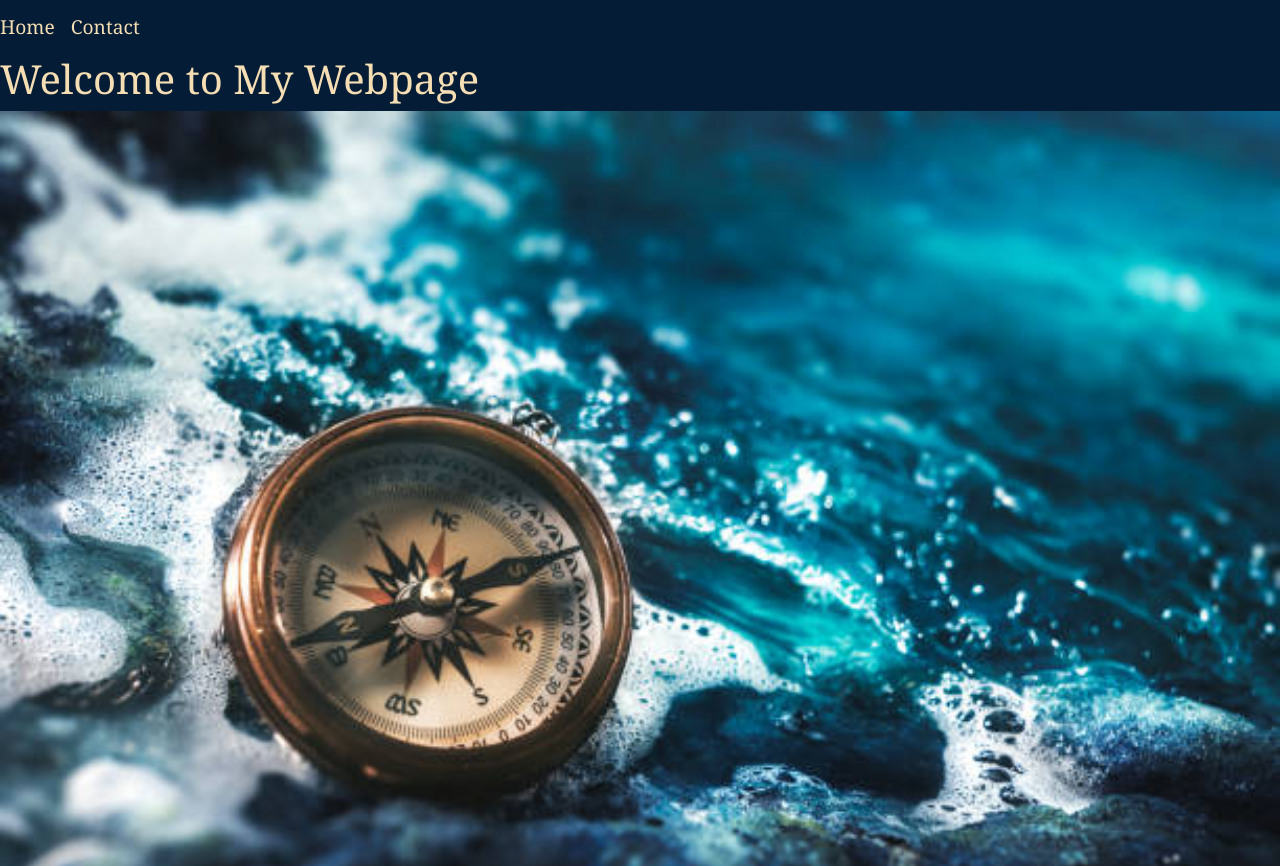
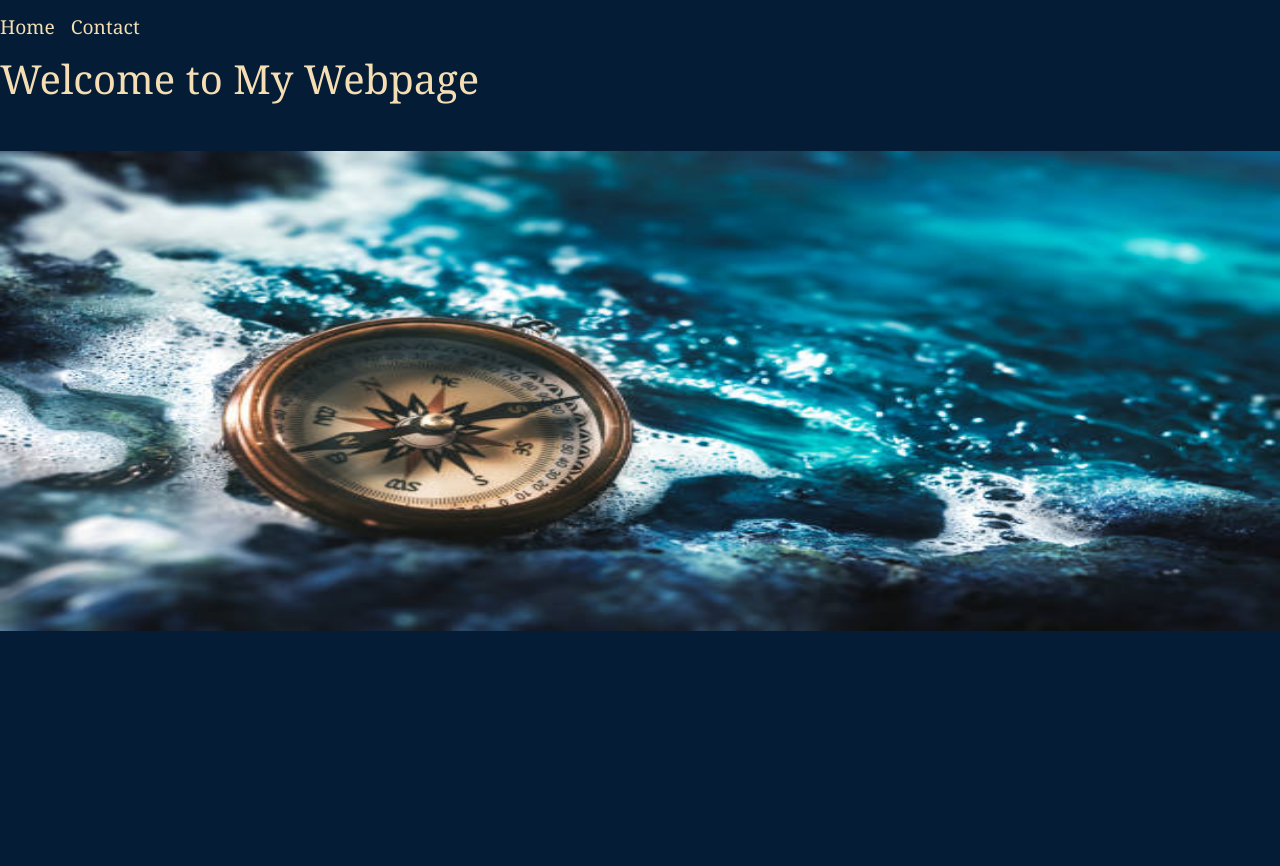
Before and after one commit to quandagr/Navigation, a React (Vite) app: page / in a window 1280 px wide. Shown: the top 866 px of the page. After the commit the page ends 800 px from the top, so only its background shows below. Built offline with nearby package versions, Linux system fonts and the light colour scheme.

Commit message:
finishing adding touches to the photo

```diff
--- a/src/Pages/Home.jsx
+++ b/src/Pages/Home.jsx
@@ -6,7 +6,7 @@ export const Home = () => {
        <h1>Welcome to My Webpage</h1>
       {/* <p>This is a simple React application with routing.</p> */}
       {/* <p>Use the navigation links above to explore different pages.</p> */}
-      <img src="/nav.jpg" alt="Navigation System" width="100%"/>
+      <img src="/nav.jpg" alt="Navigation System" width="100%" height="480px" className="d-flex justify-content-center m-auto mt-5"/>
         </main>
 
 
```
